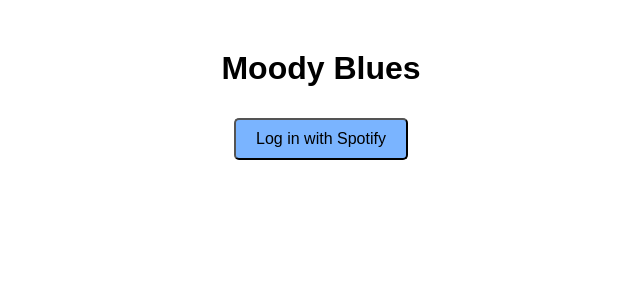
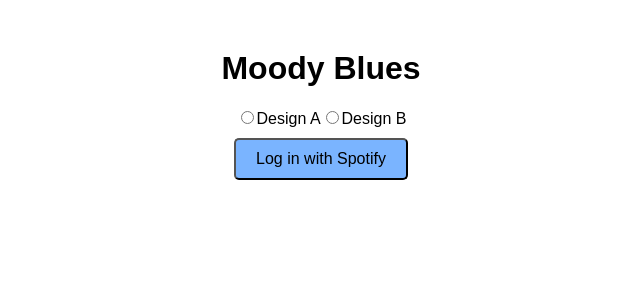
Before and after one commit to bquintopng/MoodyBlues, a React (Create React App) app: page / in a window 1280 px wide. Shown: the top 300 px of the page, without its empty margins (319-959 px from the left). Built offline with nearby package versions, Linux system fonts and the light colour scheme.

Commit message:
setting up home page logic and design switch

```diff
--- a/package.json
+++ b/package.json
@@ -14,7 +14,8 @@
     "web-vitals": "^2.1.4"
   },
   "scripts": {
-    "start": "react-scripts start",
+    "start": "node server/server.js",
+    "client": "react-scripts start",
     "build": "react-scripts build",
     "test": "react-scripts test",
     "eject": "react-scripts eject"
--- a/src/App.js
+++ b/src/App.js
@@ -1,13 +1,12 @@
 import React, { useState, useEffect } from "react";
 import axios from "axios";
-import LoginButton from "./components/LoginButton";
+import Home from "./components/Home";
 import MoodSelect from "./components/MoodSelect";
 import Playlist from "./components/Playlist";
 
 const App = () => {
   const [accessToken, setAccessToken] = useState(null);
   const [songs, setSongs] = useState([]);
-  const [mood, setMood] = useState({ background: "", face: "", body: "" });
 
   useEffect(() => {
     const params = new URLSearchParams(window.location.search);
@@ -29,11 +28,11 @@
     setSongs(response.data.songs);
   };
 
-
-
   const handleAddPlaylist = async () => {
     try {
-      const trackUris = songs.map((song) => `spotify:track:${song.id}`).join(",");
+      const trackUris = songs
+        .map((song) => `spotify:track:${song.id}`)
+        .join(",");
       await axios.get("/create-playlist", {
         params: {
           access_token: accessToken,
@@ -46,22 +45,37 @@
     }
   };
 
+  const handleGoBackHome = () => {
+    setSongs([]);
+    setAccessToken(null);
+  };
   const handleGoBack = () => {
     setSongs([]);
+  };
+
+  const handleDesignChange = (design) => {
+    localStorage.setItem("selectedDesign", design);
   };
 
   return (
     <div className="App">
       <h1>Moody Blues</h1>
-      {!accessToken && <LoginButton />}
+      {!accessToken && <Home onDesignSelect={handleDesignChange} />}
       {accessToken && !songs.length && (
-        <MoodSelect onMoodSelect={handleMoodSelect} />
+        <>
+          <MoodSelect
+            onMoodSelect={handleMoodSelect}
+            selectedDesign={localStorage.getItem("selectedDesign")}
+          />
+          <button onClick={handleGoBackHome}>Return Home</button>
+        </>
       )}
       {songs.length > 0 && (
         <>
           <Playlist songs={songs} />
           <button onClick={handleAddPlaylist}>Add Playlist to Profile</button>
-          <button onClick={handleGoBack}>Go Back</button>
+          <button onClick={handleGoBack}>Select New Mood</button>
+          <button onClick={handleGoBackHome}>Return Home</button>
         </>
       )}
     </div>
--- /dev/null
+++ b/src/components/Home.js
@@ -0,0 +1,41 @@
+import React, { useState } from "react";
+import LoginButton from "./LoginButton";
+
+const Home = ({ onDesignSelect }) => {
+  const [selected, setSelected] = useState("");
+
+  const handleDesignChange = (design) => {
+    setSelected(design);
+    onDesignSelect(design);
+  };
+
+  return (
+    <div>
+      <div>
+        <label>
+          <input
+            type="radio"
+            name="design"
+            value="A"
+            checked={selected === "A"}
+            onChange={() => handleDesignChange("A")}
+          />
+          Design A
+        </label>
+        <label>
+          <input
+            type="radio"
+            name="design"
+            value="B"
+            checked={selected === "B"}
+            onChange={() => handleDesignChange("B")}
+          />
+          Design B
+        </label>
+      </div>
+      <LoginButton />
+    </div>
+  );
+};
+
+export default Home;
--- a/src/components/MoodSelect.js
+++ b/src/components/MoodSelect.js
@@ -21,7 +21,11 @@
 const bodiesText = ["Running", "Sitting", "Standing", "Dancing"];
 const backgroundsText = ["City", "Park", "Party", "Gym"];
 
-const MoodSelect = ({ onMoodSelect }) => {
+const MoodSelect = ({ onMoodSelect, selectedDesign }) => {
+  console.log(selectedDesign);
+  console.log(selectedDesign);
+  console.log(selectedDesign);
+
   const [selectedFaceIndex, setSelectedFaceIndex] = useState(0);
   const [selectedBodyIndex, setSelectedBodyIndex] = useState(0);
   const [selectedBackgroundIndex, setSelectedBackgroundIndex] = useState(0);
@@ -52,18 +56,20 @@
 
   return (
     <div className="mood-select-wrapper">
-      <div className="mood-select-content">
+      <div className="Selected Design">Current Design: {selectedDesign}</div>
+      {selectedDesign === "A" && (
+        <div className="mood-select-design-A">
           <div className="instructions-box">
             <p id="instructions-paragraph">
               Instructions: Create a character that best suits your mood! Try
               clicking on the face, body, and background to change it until you
               feel it suits you!
             </p>
-          <br></br>
+            <br />
             <p>Current face is: {facesText[selectedFaceIndex]}</p>
-          <br></br>
+            <br />
             <p>Current body/pose is: {bodiesText[selectedBodyIndex]}</p>
-          <br></br>
+            <br />
             <p>
               Current background is: {backgroundsText[selectedBackgroundIndex]}
             </p>
@@ -89,6 +95,18 @@
             />
           </div>
         </div>
+      )}
+      {selectedDesign === "B" && (
+        <div className="mood-select-design-B">
+          <div className="instructions-box">
+            <p id="instructions-paragraph">
+              Instructions: Create a character that best suits your mood! Try
+              clicking on the face, body, and background to change it until you
+              feel it suits you!
+            </p>
+          </div>
+        </div>
+      )}
       <button onClick={handleSubmit}>Get Playlist</button>
     </div>
   );
```
Also changed, not shown: 8 other files (tests, documents, lock files or other folders). Lines whose indentation alone changed are shown as unchanged.
